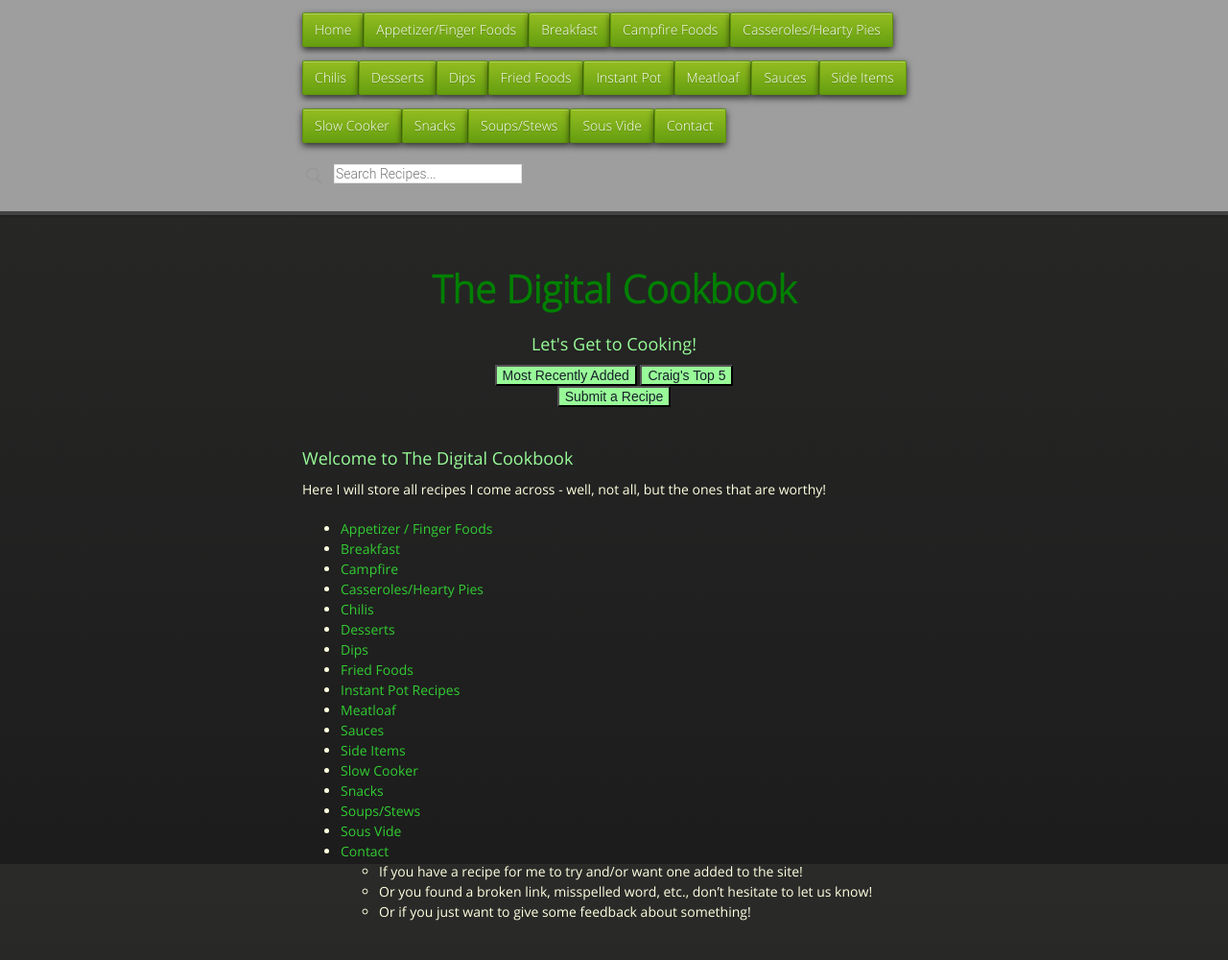
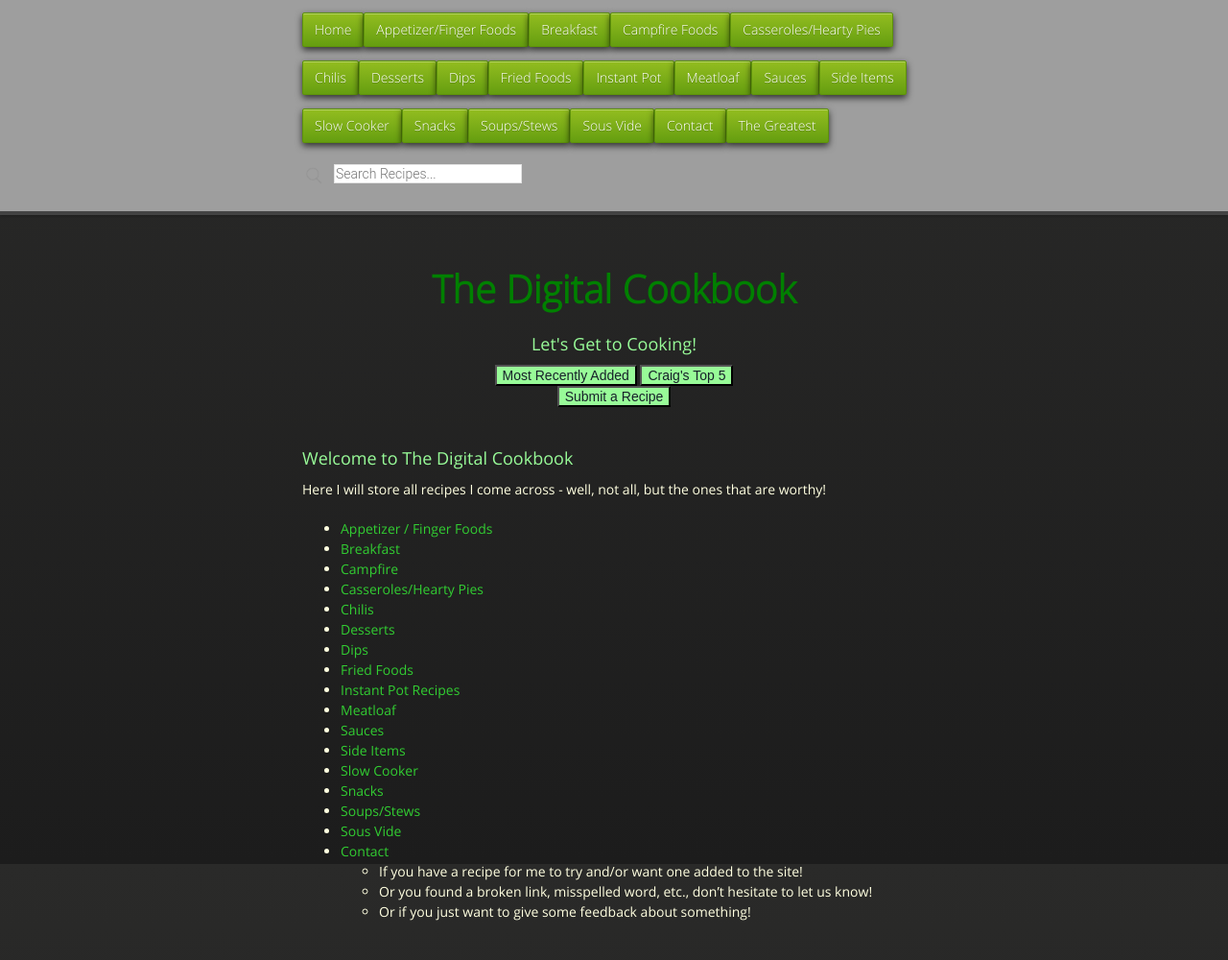
Before and after one commit to cmwillett/TheDigitalCookbook, a Jekyll site: the page built from index.md, in a window 1280 px wide. Shown: the whole page at 96% size. Built offline with Jekyll 4.4.1, drawn with Linux system fonts in a browser that asks for light colours; nearby versions of some CDN libraries.

Commit message:
the greatst

```diff
--- a/_layouts/default.html
+++ b/_layouts/default.html
@@ -44,6 +44,7 @@ tipue_search_active: true
             <li class="fork"><a href="{{site.github.url}}/SoupsAndStews/index.html">Soups/Stews</a></li>
             <li class="fork"><a href="{{site.github.url}}/SousVide/index.html">Sous Vide</a></li>
             <li class="fork"><a href="{{site.github.url}}/Contact/index.html">Contact</a></li>
+            <li class="fork" type='hidden'><a href="{{site.github.url}}/Contact/index.html">The Greatest</a></li>
             <li class="fork">
               <form action="{{ page.url | relative_url }}">
                 <div class="tipue_search_left"><img src="{{ "/assets/tipuesearch/search.png" | relative_url }}" class="tipue_search_icon"></div>
```
